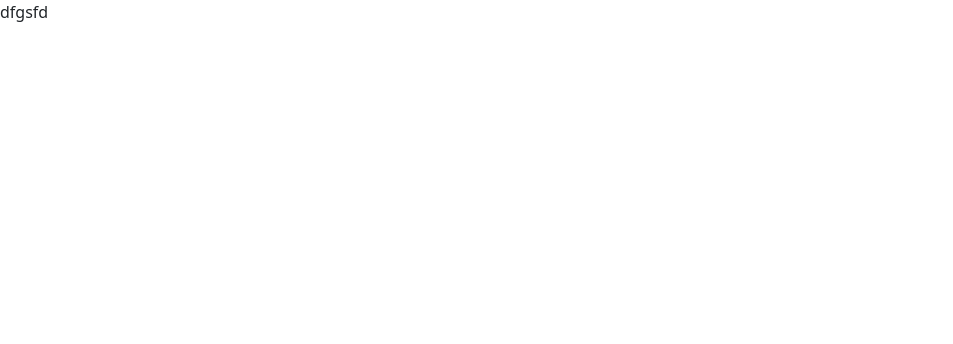
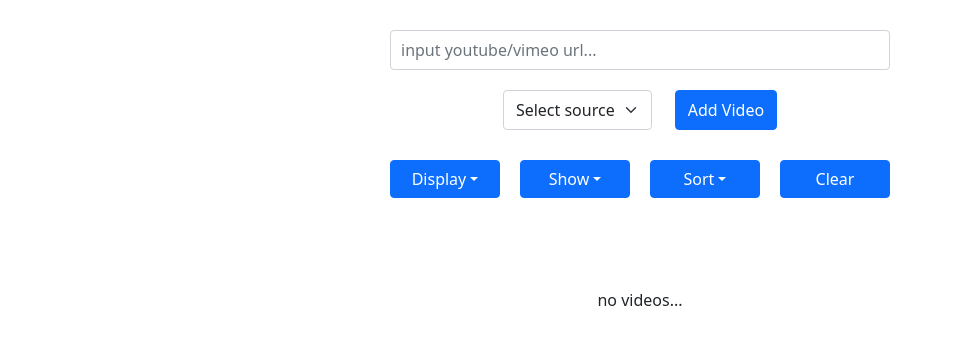
Before and after one commit to kaemil/video-app, a React (Create React App) app: page / in a window 1280 px wide. Shown: the top 344 px of the page, without its empty margins (0-953 px from the left). Built offline with nearby package versions, Linux system fonts and the light colour scheme.

Commit message:
Editing App.js

```diff
--- a/src/App.js
+++ b/src/App.js
@@ -1,7 +1,223 @@
-import React from 'react';
+import React, { useState, useEffect } from 'react';
+import SearchBar from './components/SearchBar';
+import VideoContainer from './components/VideoContainer';
+import OptionsBar from './components/OptionsBar';
+import getVimeoId from './functions/getVimeoId';
+import getYouTubeId from './functions/getYouTubeId';
+import PaginationComponent from './components/PaginationComponent';
+import shortid from 'shortid';
+import './css/style.css';
+import './css/fontello/css/fontello.css';
+
+// DELETE KEYS BEFORE UPLOAD //
+const YOUTUBE_API_KEY = '';
+const VIMEO_API_KEY = '';
+// DELETE KEYS BEFORE UPLOAD //
 
 function App() {
-	return <div className="App">dfgsfd</div>;
+	const [url, setUrl] = useState('');
+	const [videos, setVideos] = useState([]);
+	const [showFavourite, setShowFavourite] = useState(false);
+	const [selectSource, setSelectSource] = useState('Select source');
+	const [sortedUp, setSortedUp] = useState(true);
+	const [displayList, setDisplayList] = useState(false);
+	const [displayPage, setDisplayPage] = useState(1);
+	const [page, setPage] = useState(1);
+	const liked = false;
+
+	// Setting and getting local storage
+	useEffect(() => {
+		if (localStorage.getItem('videos') !== null) {
+			const stored = JSON.parse(localStorage.getItem('videos'));
+			setVideos([...stored]);
+		}
+	}, []);
+
+	useEffect(() => {
+		localStorage.setItem('videos', JSON.stringify(videos));
+	}, [videos]);
+
+	// Setting input value (controlled form)
+	const handleChange = (e) => {
+		setUrl(e.target.value);
+	};
+
+	// Fetching data from YouTube or Vimeo
+	const handleClick = () => {
+		const date = new Date();
+		if (selectSource === 'youtube') {
+			const YOUTUBE_ID = getYouTubeId(url);
+			const yotubeURL = `https://youtube.googleapis.com/youtube/v3/videos?part=snippet%2Cstatistics&id=${YOUTUBE_ID}&key=${YOUTUBE_API_KEY}`;
+			fetch(yotubeURL)
+				.then((res) => res.json())
+				.then((data) => {
+					setVideos([
+						...videos,
+						{
+							id: shortid.generate(),
+							filmId: YOUTUBE_ID,
+							source: 'youtube',
+							views: data.items[0].statistics.viewCount,
+							likes: data.items[0].statistics.likeCount,
+							title: data.items[0].snippet.localized.title,
+							date: `${date.getDate()}-${
+								date.getMonth() + 1
+							}-${date.getFullYear()}`,
+							thumbnail: data.items[0].snippet.thumbnails.maxres.url,
+							liked,
+						},
+					]);
+				});
+		} else if (selectSource === 'vimeo') {
+			const VIMEO_ID = getVimeoId(url);
+			const vimeoURL = `https://api.vimeo.com/videos/${VIMEO_ID}`;
+			fetch(vimeoURL, {
+				headers: {
+					Authorization: `bearer ${VIMEO_API_KEY}`,
+				},
+			})
+				.then((res) => res.json())
+				.then((data) => {
+					setVideos([
+						...videos,
+						{
+							id: shortid.generate(),
+							filmId: VIMEO_ID,
+							source: 'vimeo',
+							views: data.stats.plays,
+							likes: data.metadata.connections.likes.total,
+							title: data.name,
+							date: `${date.getDate()}-${
+								date.getMonth() + 1
+							}-${date.getFullYear()}`,
+							thumbnail: data.pictures.sizes[5].link,
+							liked,
+						},
+					]);
+				});
+		}
+		setUrl('');
+	};
+	// Deleting all videos
+	const handleDelete = () => {
+		setVideos([]);
+	};
+	// Managing all/favourite videos display
+	const handleFavourite = () => {
+		setShowFavourite(true);
+	};
+	const handleShowAll = () => {
+		setShowFavourite(false);
+	};
+	// Deleting single video from the list
+	const handleCardDelete = (id) => {
+		setVideos([...videos.filter((item) => item.id !== id)]);
+	};
+	// Liking single video from the list
+	const handleLiked = (id) => {
+		setVideos([
+			...videos.map((item) =>
+				item.id === id ? { ...item, liked: !item.liked } : item,
+			),
+		]);
+	};
+	// Sorting videos
+	const handleSortDown = () => {
+		if (sortedUp) {
+			setVideos([...videos.reverse()]);
+			setSortedUp(!sortedUp);
+		}
+	};
+	const handleSortUp = () => {
+		if (!sortedUp) {
+			setVideos([...videos.reverse()]);
+			setSortedUp(!sortedUp);
+		}
+	};
+	// Chosing video source (youtube or vimeo)
+	const handleSource = (e) => {
+		setSelectSource(e.target.value);
+	};
+
+	// Chosing tile or list videos display
+	const handleTile = () => {
+		if (displayList) {
+			setDisplayList(!displayList);
+		}
+	};
+	const handleList = () => {
+		if (!displayList) {
+			setDisplayList(!displayList);
+		}
+	};
+
+	// Maneging pagination
+	const numberOfPages = Math.ceil(videos.length / 10);
+	const pageFirst = () => {
+		setDisplayPage(1);
+		setPage(1);
+	};
+	const pageDown = () => {
+		if (displayPage > 1) {
+			setDisplayPage((prev) => prev - 1);
+			setPage(displayPage - 1);
+		}
+	};
+	const pageUp = () => {
+		if (displayPage < numberOfPages - 2) {
+			setDisplayPage((prev) => prev + 1);
+			setPage(displayPage + 3);
+		}
+	};
+	const pageLast = () => {
+		if (numberOfPages > 2) {
+			setPage(numberOfPages);
+			setDisplayPage(numberOfPages - 2);
+		}
+	};
+	const clickedPage = (e) => {
+		setPage(e.target.value);
+	};
+
+	return (
+		<div className="video">
+			<SearchBar
+				handleSource={handleSource}
+				handleClick={handleClick}
+				handleChange={handleChange}
+				url={url}
+				selectSource={selectSource}
+			/>
+			<OptionsBar
+				handleSortDown={handleSortDown}
+				handleSortUp={handleSortUp}
+				handleDelete={handleDelete}
+				handleFavourite={handleFavourite}
+				handleShowAll={handleShowAll}
+				handleTile={handleTile}
+				handleList={handleList}
+			/>
+			<VideoContainer
+				page={page}
+				displayList={displayList}
+				videos={videos}
+				showFavourite={showFavourite}
+				handleLiked={handleLiked}
+				handleCardDelete={handleCardDelete}
+			/>
+			<PaginationComponent
+				showFavourite={showFavourite}
+				videos={videos}
+				displayPage={displayPage}
+				pageDown={pageDown}
+				pageUp={pageUp}
+				pageLast={pageLast}
+				pageFirst={pageFirst}
+				clickedPage={clickedPage}
+			/>
+			<div className="video__footer"></div>
+		</div>
+	);
 }
 
 export default App;
```
